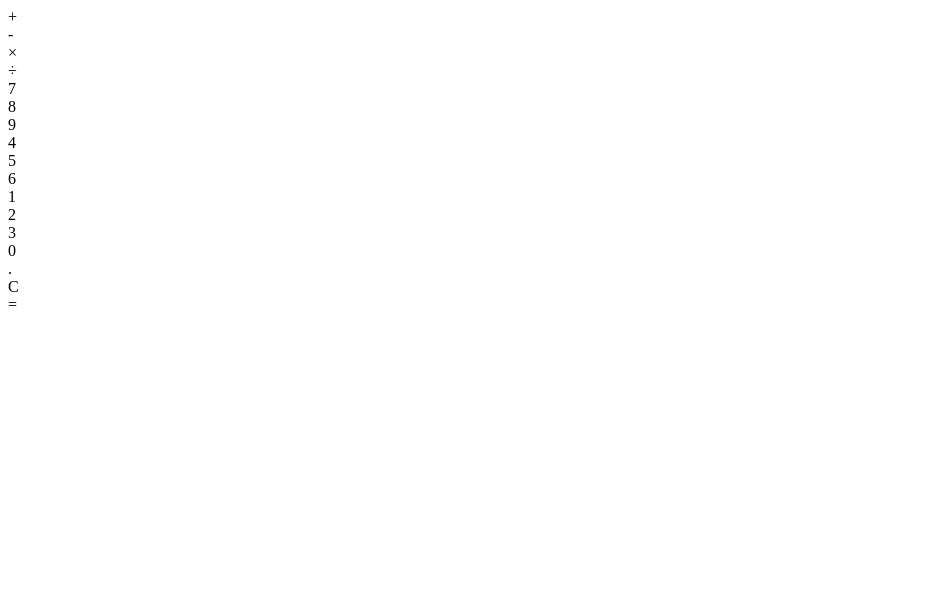
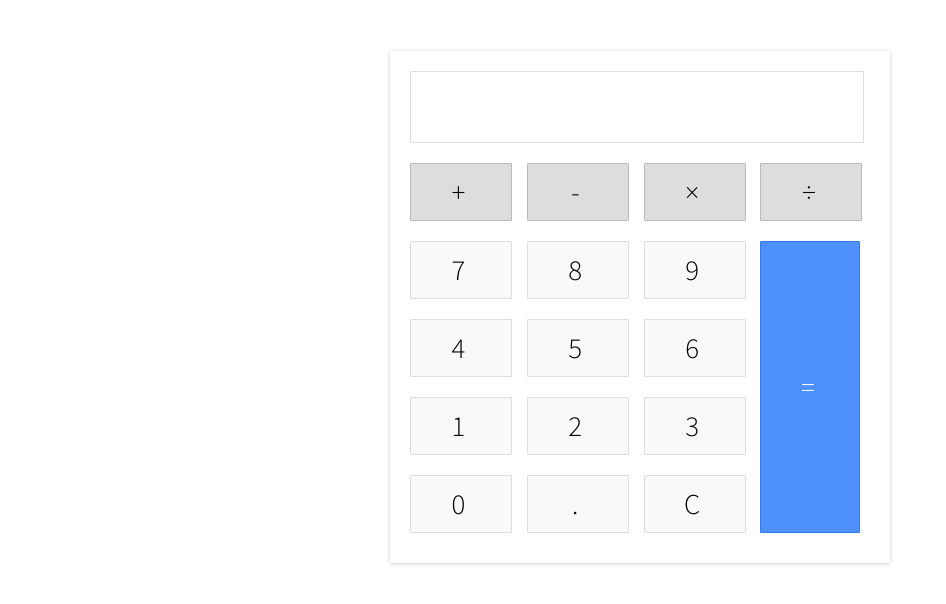
Before and after one commit to eyadal/JavaScript24, a plain HTML site: page 03-JavaScript -calculator/index.html in a window 1280 px wide. Shown: the whole page, without its empty margins (0-946 px from the left). Drawn offline with Linux system fonts and the light colour scheme.

Commit message:
css code added for the calculator and added the google font

```diff
--- a/03-JavaScript -calculator/index.html
+++ b/03-JavaScript -calculator/index.html
@@ -4,6 +4,11 @@
     <meta charset="UTF-8" />
     <meta http-equiv="X-UA-Compatible" content="IE=edge" />
     <meta name="viewport" content="width=device-width, initial-scale=1.0" />
+    <link
+      href="https://fonts.googleapis.com/css?family=Source+Sans+Pro:300"
+      rel="stylesheet"
+      type="text/css"
+    />
     <link rel="stylesheet" href="style.css" />
     <script src="index.js" defer></script>
     <title>JS Calculator</title>
--- a/03-JavaScript -calculator/style.css
+++ b/03-JavaScript -calculator/style.css
@@ -0,0 +1,122 @@
+body {
+  width: 500px;
+  margin: 4% auto;
+  font-family: 'Source Sans Pro', sans-serif;
+  letter-spacing: 5px;
+  font-size: 1.8rem;
+  -moz-user-select: none;
+  -webkit-user-select: none;
+  -ms-user-select: none;
+}
+
+.calculator {
+  padding: 20px;
+  -webkit-box-shadow: 0px 1px 4px 0px rgba(0, 0, 0, 0.2);
+  box-shadow: 0px 1px 4px 0px rgba(0, 0, 0, 0.2);
+  border-radius: 1px;
+}
+
+.input {
+  border: 1px solid #ddd;
+  border-radius: 1px;
+  height: 60px;
+  padding-right: 15px;
+  padding-top: 10px;
+  text-align: right;
+  margin-right: 6px;
+  font-size: 2.5rem;
+  overflow-x: auto;
+  transition: all 0.2s ease-in-out;
+}
+
+.input:hover {
+  border: 1px solid #bbb;
+  -webkit-box-shadow: inset 0px 1px 4px 0px rgba(0, 0, 0, 0.2);
+  box-shadow: inset 0px 1px 4px 0px rgba(0, 0, 0, 0.2);
+}
+
+.buttons {
+}
+
+.operators {
+}
+
+.operators div {
+  display: inline-block;
+  border: 1px solid #bbb;
+  border-radius: 1px;
+  width: 80px;
+  text-align: center;
+  padding: 10px;
+  margin: 20px 4px 10px 0;
+  cursor: pointer;
+  background-color: #ddd;
+  transition: border-color 0.2s ease-in-out, background-color 0.2s,
+    box-shadow 0.2s;
+}
+
+.operators div:hover {
+  background-color: #ddd;
+  -webkit-box-shadow: 0px 1px 4px 0px rgba(0, 0, 0, 0.2);
+  box-shadow: 0px 1px 4px 0px rgba(0, 0, 0, 0.2);
+  border-color: #aaa;
+}
+
+.operators div:active {
+  font-weight: bold;
+}
+
+.leftPanel {
+  display: inline-block;
+}
+
+.numbers div {
+  display: inline-block;
+  border: 1px solid #ddd;
+  border-radius: 1px;
+  width: 80px;
+  text-align: center;
+  padding: 10px;
+  margin: 10px 4px 10px 0;
+  cursor: pointer;
+  background-color: #f9f9f9;
+  transition: border-color 0.2s ease-in-out, background-color 0.2s,
+    box-shadow 0.2s;
+}
+
+.numbers div:hover {
+  background-color: #f1f1f1;
+  -webkit-box-shadow: 0px 1px 4px 0px rgba(0, 0, 0, 0.2);
+  box-shadow: 0px 1px 4px 0px rgba(0, 0, 0, 0.2);
+  border-color: #bbb;
+}
+
+.numbers div:active {
+  font-weight: bold;
+}
+
+div.equal {
+  display: inline-block;
+  border: 1px solid #3079ed;
+  border-radius: 1px;
+  width: 17%;
+  text-align: center;
+  padding: 127px 10px;
+  margin: 10px 6px 10px 0;
+  vertical-align: top;
+  cursor: pointer;
+  color: #fff;
+  background-color: #4d90fe;
+  transition: all 0.2s ease-in-out;
+}
+
+div.equal:hover {
+  background-color: #307cf9;
+  -webkit-box-shadow: 0px 1px 4px 0px rgba(0, 0, 0, 0.2);
+  box-shadow: 0px 1px 4px 0px rgba(0, 0, 0, 0.2);
+  border-color: #1857bb;
+}
+
+div.equal:active {
+  font-weight: bold;
+}
```
